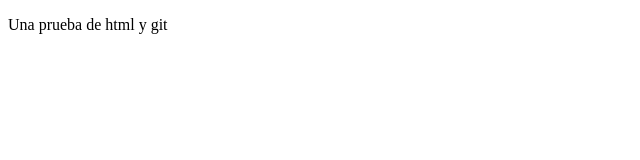
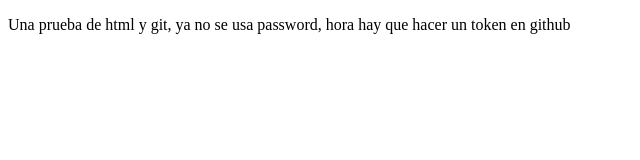
Before and after one commit to 2133034127/proyectoDemoCursoPrework, a plain HTML site: page index.html in a window 1280 px wide. Shown: the whole page, without its empty margins (0-640 px from the left). Drawn offline with Linux system fonts and the light colour scheme.

Commit message:
El comit con cambios en VSC

```diff
--- a/index.html
+++ b/index.html
@@ -7,6 +7,6 @@
     <title>Document</title>
 </head>
 <body>
-    <p>Una prueba de html y git</p>
+    <p>Una prueba de html y git, ya no se usa password, hora hay que hacer un token en github</p>
 </body>
 </html>
```
